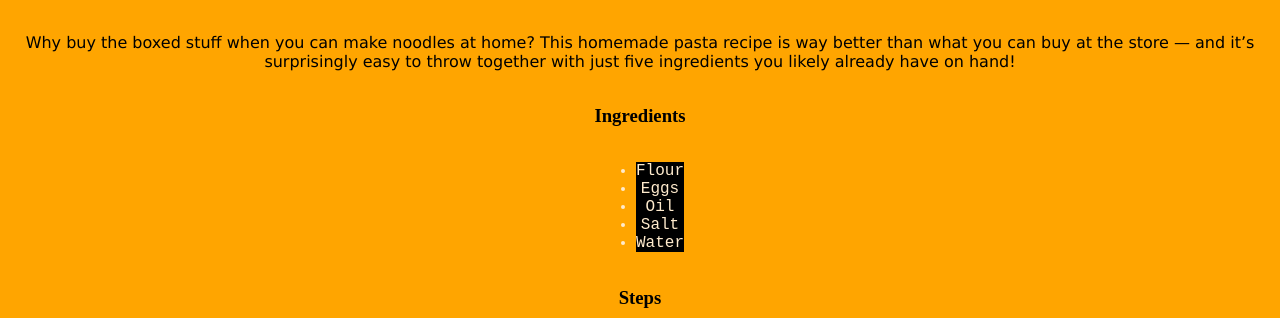
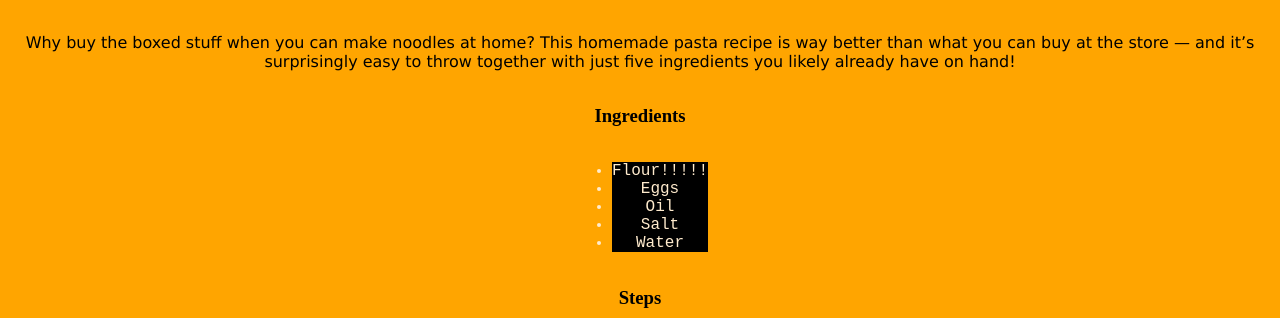
Before and after one commit to IdoHoresh/odin-recipes, a plain HTML site: page recipes/pasta.html in a window 1280 px wide. Shown: the part 634-952 px from the top of the page. Drawn offline with Linux system fonts and the light colour scheme.

Commit message:
changed the name of the flour

```diff
--- a/recipes/pasta.html
+++ b/recipes/pasta.html
@@ -16,7 +16,7 @@
     <h3>Ingredients</h3>
 
     <ul>
-        <li>Flour</li>
+        <li>Flour!!!!!</li>
         <li>Eggs</li>
         <li>Oil</li>
         <li>Salt</li>
```
